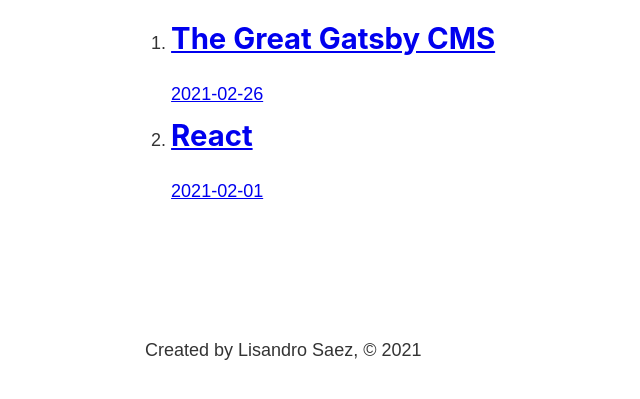
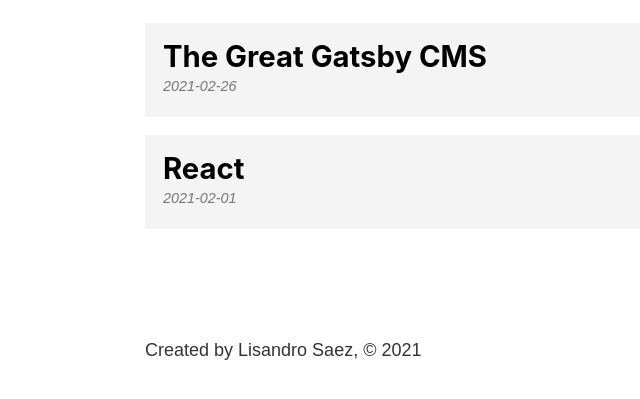
Before and after one commit to LichiSaez/gatsby-cms-project, a Gatsby site: page /blog in a window 1280 px wide. Shown: the part 393-792 px from the top of the page, without its empty margins (138-778 px from the left). Built offline with nearby package versions, Linux system fonts and the light colour scheme; Gatsby itself is replaced by a stand-in of ours.

Commit message:
more styles

```diff
--- a/src/components/footer.js
+++ b/src/components/footer.js
@@ -1,5 +1,6 @@
 import React from "react";
 import {graphql, useStaticQuery} from 'gatsby';
+import footerStyles from './footer.module.scss';
 
 const Footer = () => {
 
@@ -14,7 +15,7 @@
 `);
 
   return (
-    <footer>
+    <footer className={footerStyles.footer}>
       <p>Created by {data.site.siteMetadata.author}, © 2021</p>
     </footer>
   );
--- /dev/null
+++ b/src/components/footer.module.scss
@@ -0,0 +1,3 @@
+.footer {
+    margin-top: 3rem;
+}
--- a/src/pages/blog.js
+++ b/src/pages/blog.js
@@ -1,6 +1,7 @@
 import React from "react";
 import Layout from "../components/layout";
 import { Link, graphql, useStaticQuery } from "gatsby";
+import blogStyles from './blog.module.scss';
 
 const BlogPage = () => {
   const data = useStaticQuery(graphql`
@@ -24,10 +25,10 @@
     <div>
       <Layout>
         <h1>Blog</h1>
-        <ol>
+        <ol className={blogStyles.posts}>
           {data.allMarkdownRemark.edges.map((edge) => {
             return (
-              <li>
+              <li className={blogStyles.post}>
                 <Link to={`/blog/${edge.node.fields.slug}`}>
                     <h2>{edge.node.frontmatter.title}</h2>
                     <p>{edge.node.frontmatter.date}</p>
--- /dev/null
+++ b/src/pages/blog.module.scss
@@ -0,0 +1,30 @@
+.posts {
+    list-style-type: none;
+    margin: 0;
+}
+
+.post {
+    margin: 1rem 0;
+
+    a {
+        background: #f4f4f4;
+        color: black;
+        display: block;
+        padding: 1rem;
+        text-decoration: none;
+    }
+
+    a:hover {
+        background: #e4e4e4;
+    }
+
+    h2 {
+        margin-bottom: 0;
+    }
+
+    p {
+        color: #777777;
+        font-size: .8rem;
+        font-style: italic;
+    }
+}
```
